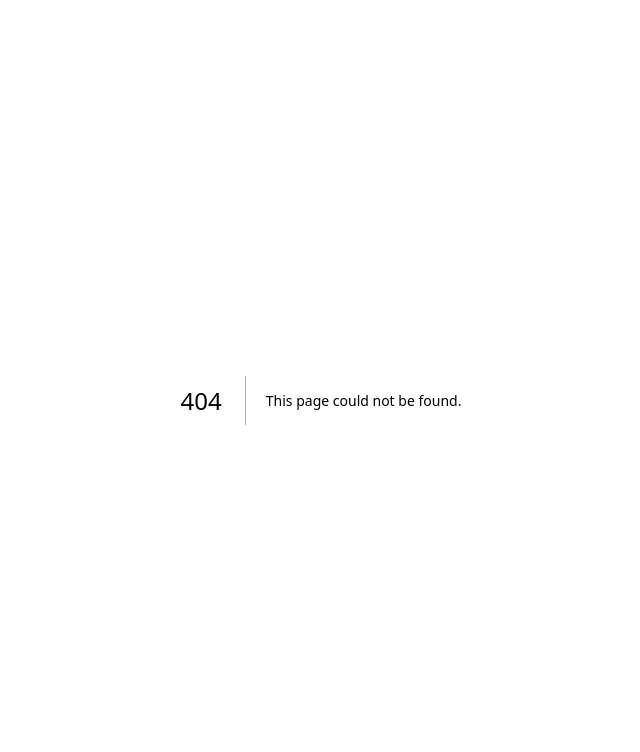
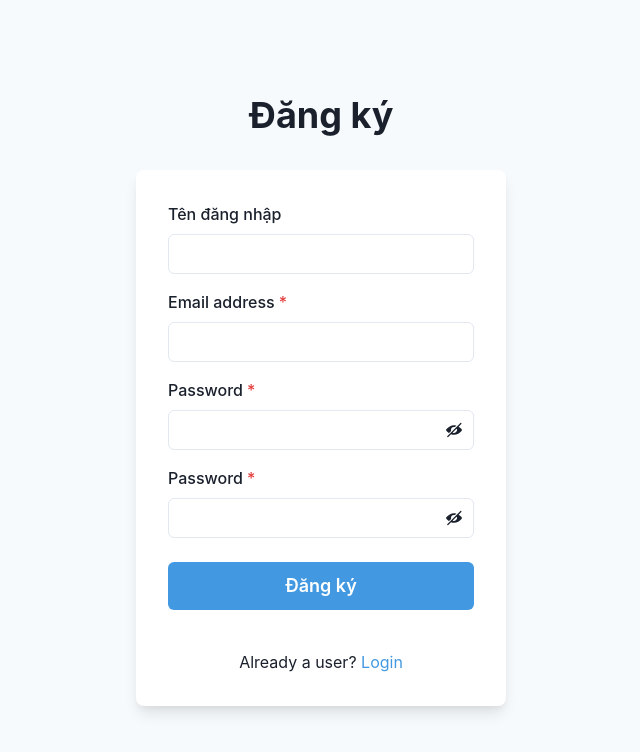
Before and after one commit to longphamit/tuto-FoodSensoryAnalysis, a Next.js app: page /auth/signup in a window 1280 px wide. Before the commit this address had no page. Shown: the top 752 px of the page, without its empty margins (319-959 px from the left). Built offline with nearby package versions, Linux system fonts and the light colour scheme.

Commit message:
no message

```diff
--- a/next.config.js
+++ b/next.config.js
@@ -1,7 +1,7 @@
 /** @type {import('next').NextConfig} */
 const nextConfig = {
     env:{
-        NEXTAUTH_URL:"http://localhost:3002",
+        NEXTAUTH_URL:"https://danhgiacamquan.online",
         NEXTAUTH_SECRET:"abc"
     },
     reactStrictMode:"false",
--- a/package.json
+++ b/package.json
@@ -9,6 +9,7 @@
     "lint": "next lint"
   },
   "dependencies": {
+    "@chakra-ui/icons": "^2.1.1",
     "@chakra-ui/react": "^2.8.2",
     "@emotion/cache": "latest",
     "@emotion/react": "^11.11.4",
--- a/src/app/api/LoginAPI.ts
+++ b/src/app/api/LoginAPI.ts
@@ -1,4 +1,4 @@
-import { BE_HOST,BE_GATEWAY } from "../constant/Constant";
+import { BE_GATEWAY } from "../constant/Constant";
 
 
 const LoginAPI = async (username:any,password:any) => {
--- /dev/null
+++ b/src/app/auth/signup/page.js
@@ -0,0 +1,111 @@
+'use client'
+import {useEffect, useState} from "react";
+import {
+    Flex,
+    Box,
+    FormControl,
+    FormLabel,
+    Input,
+    InputGroup,
+    HStack,
+    InputRightElement,
+    Stack,
+    Button,
+    Heading,
+    Text,
+    useColorModeValue,
+    Link,
+} from '@chakra-ui/react';
+import { ViewIcon, ViewOffIcon } from '@chakra-ui/icons';
+import {useRouter} from 'next/navigation';
+import {useToast} from '@chakra-ui/react'
+
+const SignUp = (session) => {
+    const [userInfo, setUserInfo] = useState({username: "", password: ""});
+    const [showPassword, setShowPassword] = useState(false);
+
+    useEffect(() => {
+
+    }, []);
+    return (
+        <Flex
+            minH={'100vh'}
+            align={'center'}
+            justify={'center'}
+            bg={useColorModeValue('gray.50', 'gray.800')}>
+            <Stack spacing={8} mx={'auto'} maxW={'lg'} py={12} px={6}>
+                <Stack align={'center'}>
+                    <Heading fontSize={'4xl'} textAlign={'center'}>
+                        Đăng ký
+                    </Heading>
+
+                </Stack>
+                <Box
+                    rounded={'lg'}
+                    bg={useColorModeValue('white', 'gray.700')}
+                    boxShadow={'lg'}
+                    p={8}>
+                    <Stack spacing={4}>
+                        <FormControl id="lastName">
+                            <FormLabel>Tên đăng nhập</FormLabel>
+                            <Input type="text" />
+                        </FormControl>
+                        <FormControl id="email" isRequired>
+                            <FormLabel>Email address</FormLabel>
+                            <Input type="email" />
+                        </FormControl>
+                        <FormControl id="password" isRequired>
+                            <FormLabel>Password</FormLabel>
+                            <InputGroup>
+                                <Input type={showPassword ? 'text' : 'password'} />
+                                <InputRightElement h={'full'}>
+                                    <Button
+                                        variant={'ghost'}
+                                        onClick={() =>
+                                            setShowPassword((showPassword) => !showPassword)
+                                        }>
+                                        {showPassword ? <ViewIcon /> : <ViewOffIcon />}
+                                    </Button>
+                                </InputRightElement>
+                            </InputGroup>
+                        </FormControl>
+                        <FormControl id="password" isRequired>
+                            <FormLabel>Password</FormLabel>
+                            <InputGroup>
+                                <Input type={showPassword ? 'text' : 'password'} />
+                                <InputRightElement h={'full'}>
+                                    <Button
+                                        variant={'ghost'}
+                                        onClick={() =>
+                                            setShowPassword((showPassword) => !showPassword)
+                                        }>
+                                        {showPassword ? <ViewIcon /> : <ViewOffIcon />}
+                                    </Button>
+                                </InputRightElement>
+                            </InputGroup>
+                        </FormControl>
+                        <Stack spacing={10} pt={2}>
+                            <Button
+                                loadingText="Submitting"
+                                size="lg"
+                                bg={'blue.400'}
+                                color={'white'}
+                                _hover={{
+                                    bg: 'blue.500',
+                                }}>
+                                Đăng ký
+                            </Button>
+                        </Stack>
+                        <Stack pt={6}>
+                            <Text align={'center'}>
+                                Already a user? <Link color={'blue.400'}>Login</Link>
+                            </Text>
+                        </Stack>
+                    </Stack>
+                </Box>
+            </Stack>
+        </Flex>
+    );
+};
+
+export default SignUp;
```
Also changed, not shown: src/app/api/SignUpAPI.ts (added, +15 -0 lines), src/app/auth/signin/page.js (+17 -7 lines), src/app/service/LoginService.ts (+8 -2 lines), src/app/page.js (added), 1 other file (tests, documents, lock files or other folders).
